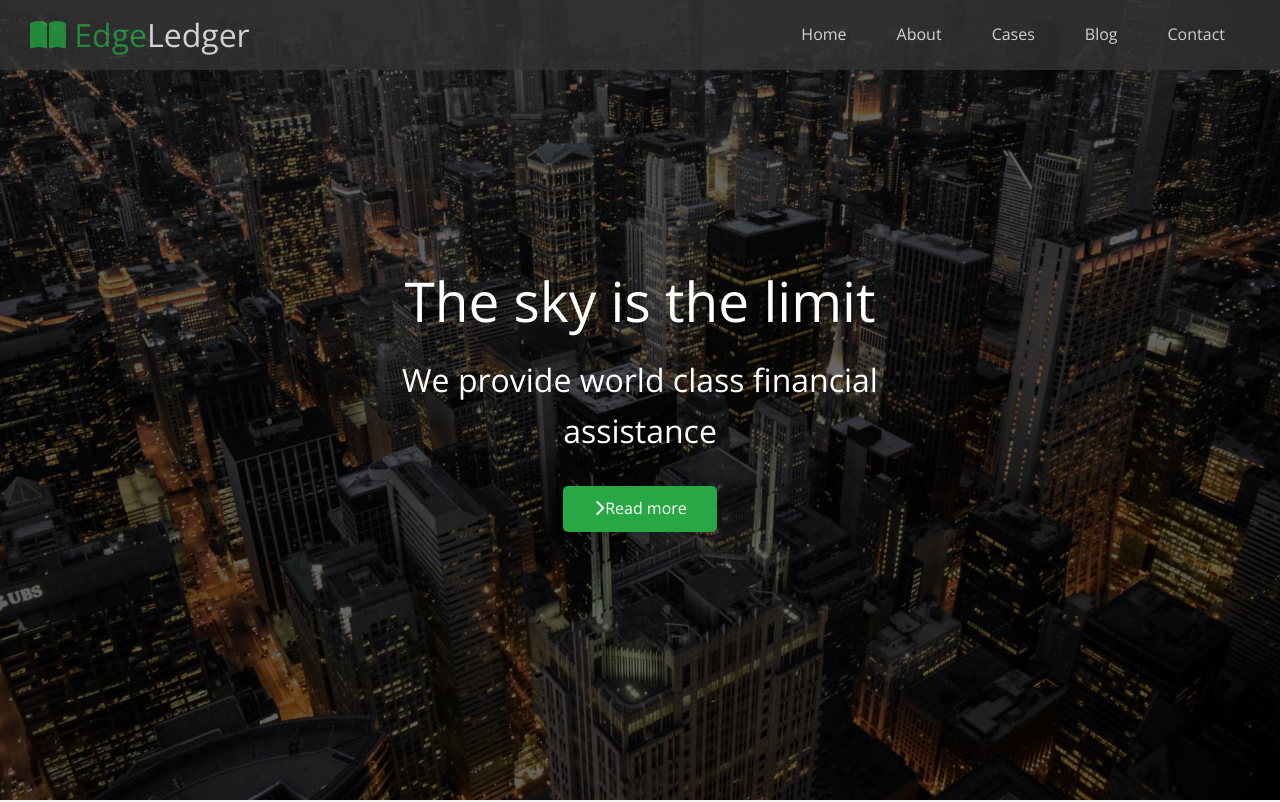
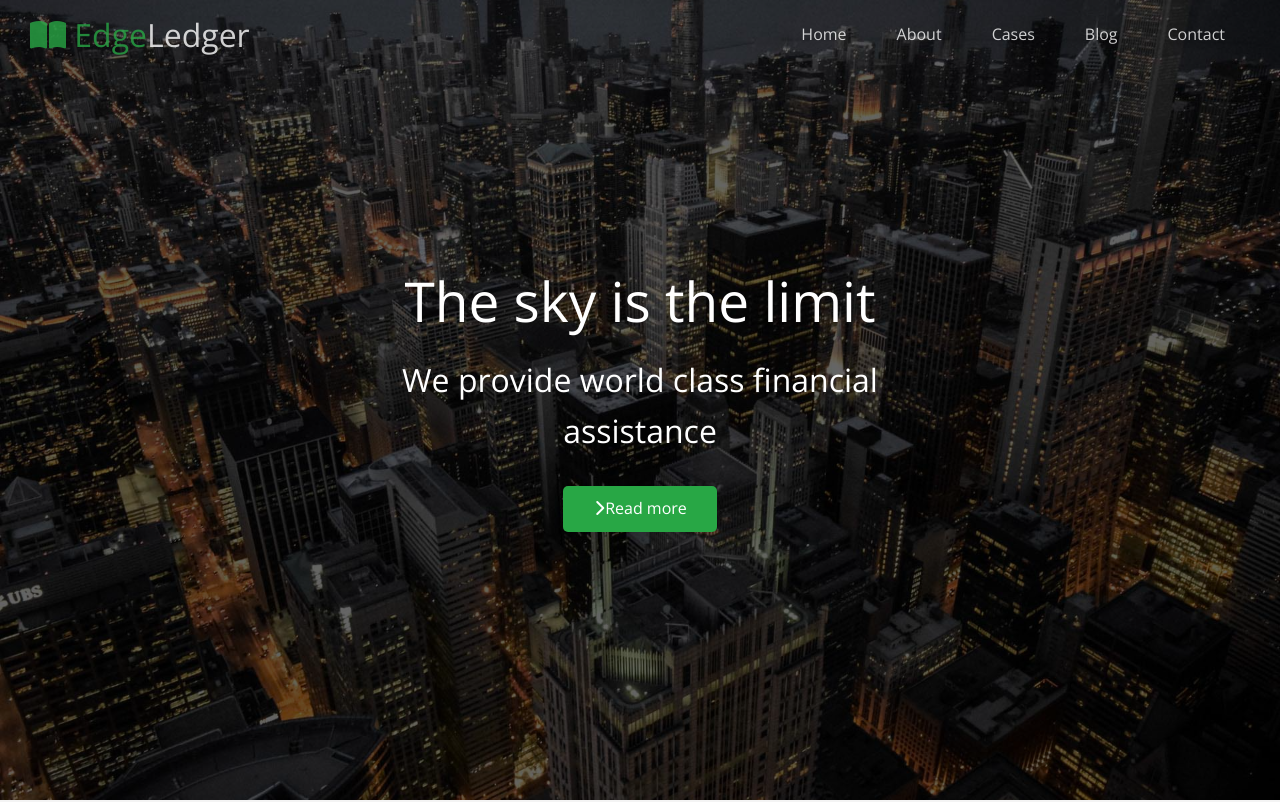
Before and after one commit to GeorgePavlov17/Udemy, a plain HTML site: page EDGELEDGER/index.html in a window 1280 px wide. Shown: the top 802 px of the page. Drawn offline with nearby package versions, Linux system fonts and the light colour scheme.

Commit message:
making navbar transparent

```diff
--- a/EDGELEDGER/css/style.css
+++ b/EDGELEDGER/css/style.css
@@ -48,6 +48,10 @@ img {
     position: fixed;
     top: 0px;
     padding: 0 30px;
+}
+
+.navbar.top {
+    background: transparent;
 }
 
 .navbar a {
--- a/EDGELEDGER/index.html
+++ b/EDGELEDGER/index.html
@@ -15,7 +15,7 @@
 
 <body id="home">
     <header class="hero">
-        <div id="navbar" class="navbar">
+        <div id="navbar" class="navbar top">
             <h1 class="logo">
                 <sapn class="text-primary"><i class="fas fa-book-open"></i> Edge</sapn>Ledger
             </h1>
@@ -206,6 +206,18 @@
         </div>
         <p>Copyright &copy; 2022 - EdgeLedger</p>
     </footer>
+
+    <script>
+        const navbar = document.getElementById('navbar');
+
+        window.onscroll = function() {
+            if(window.pageYOffset > 100) {
+                navbar.classList.remove('top');
+            } else {
+                navbar.classList.add('top');
+            }
+        }
+    </script>
 </body>
 
 </html>
```
